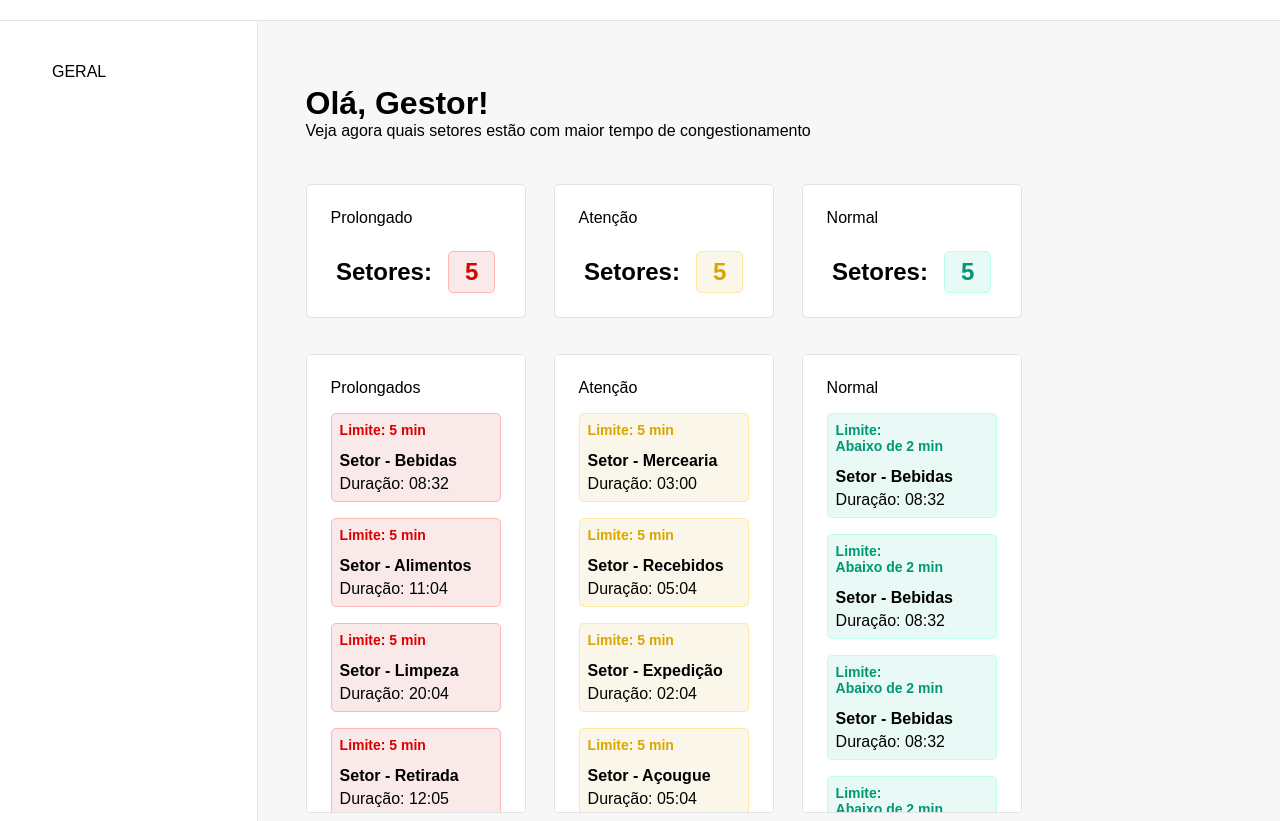
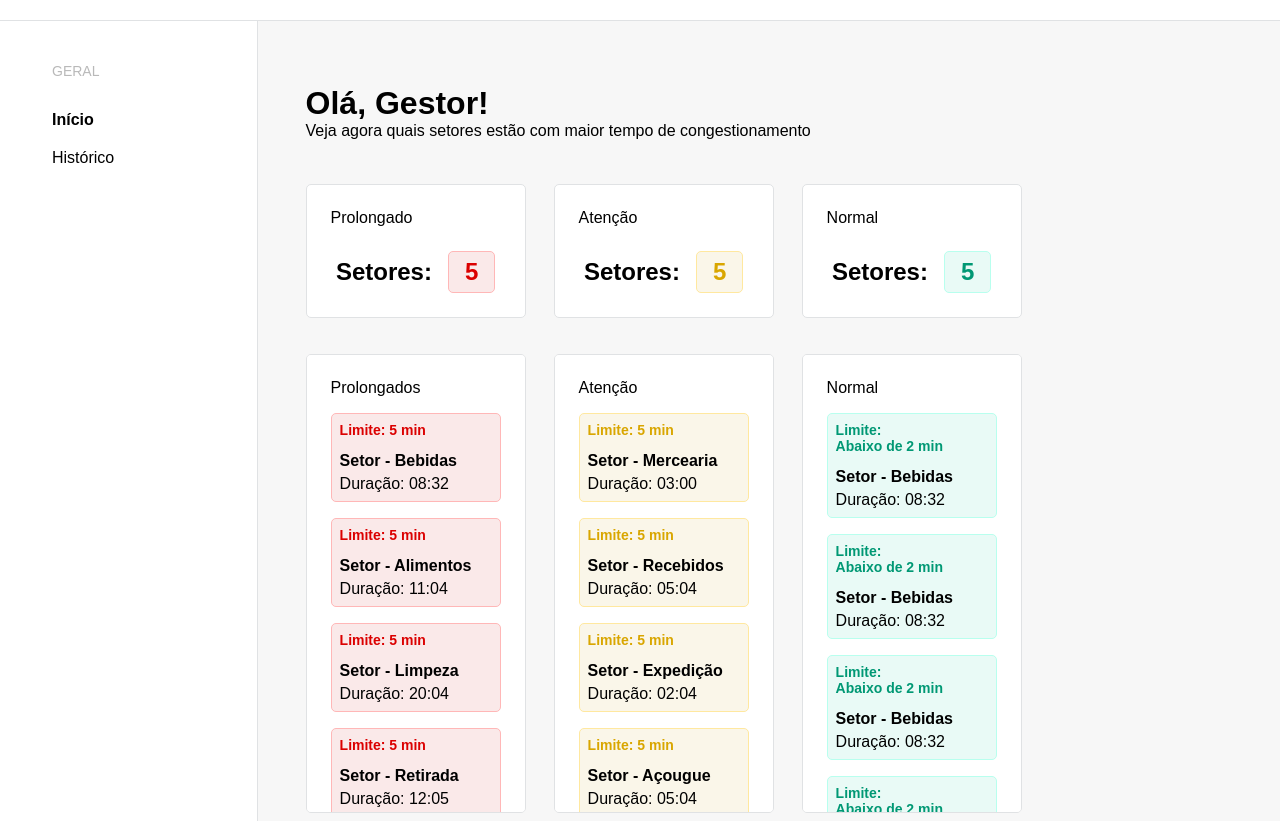
Before and after one commit to Flux-Log/flux-log, a plain HTML site: page colaboradores/henrique-firmino/dashboard/dashboard.html in a window 1280 px wide. Shown: the part 64-885 px from the top of the page. Drawn offline with Linux system fonts and the light colour scheme; a web font is replaced by a local one.

Commit message:
feat adição das tags a no menu da dashboard

```diff
--- a/colaboradores/henrique-firmino/dashboard/dashboard.html
+++ b/colaboradores/henrique-firmino/dashboard/dashboard.html
@@ -20,6 +20,10 @@
     <main>
         <div class="menu">
             <span>GERAL</span>
+            <nav>
+                <a href="" class="active">Início</a>
+                <a href="">Histórico</a>
+            </nav>
         </div>
         <div class="dash-kpis">
             <div class="title-subtitle">
--- a/colaboradores/henrique-firmino/dashboard/style.css
+++ b/colaboradores/henrique-firmino/dashboard/style.css
@@ -1,6 +1,8 @@
 :root {
   --bg-gray: #f7f7f7;
   --border-gray: #E0E2E4;
+
+  --color-black: #0000;
   --bg-white: #ffff;
 
   --bg-danger: #FAE9E9;
@@ -39,10 +41,36 @@ body {
     flex-direction: column;
     width: 300px;
 
+    gap: 32px;
+
+
     padding: 42px 52px;
 
     border-right: 1px solid var(--border-gray);
 }
+
+.menu span {
+    color: #b9b9b9;
+
+    font-size: 14px;
+}
+
+a {
+    text-decoration: none;
+    color: black;
+}
+
+.active {
+    font-weight: bold;
+}
+
+nav {
+    display: flex;
+    flex-direction: column;
+
+    gap: 20px;
+}
+
 
 main {
     display: flex;
```
